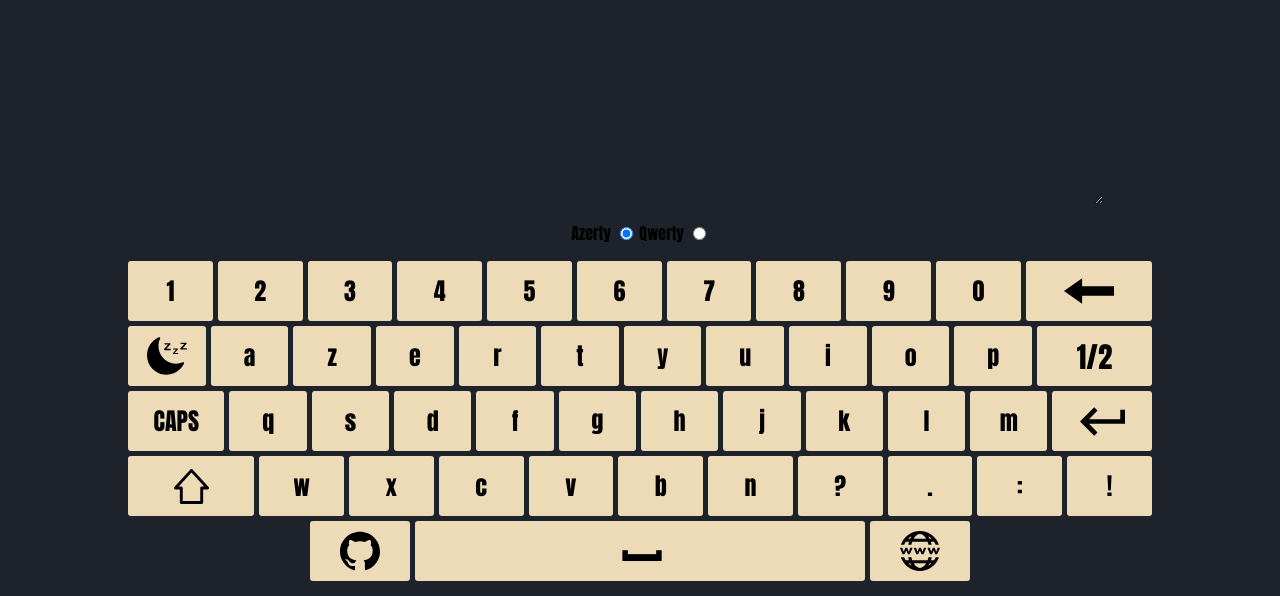
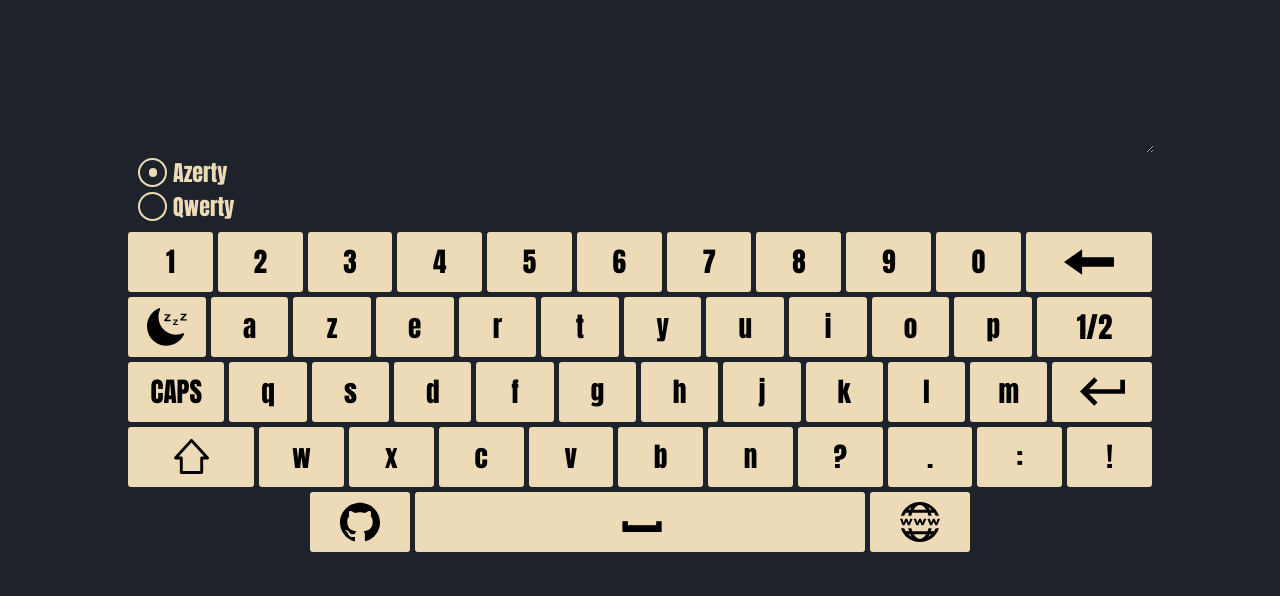
Before and after one commit to RenaudPavie/ClavierVirtuel, a plain HTML site: page index.html in a window 1280 px wide. Shown: the part 204-800 px from the top of the page. Drawn offline with Linux system fonts and the light colour scheme.

Commit message:
Ajout du css pour le switch azerty/qwerty

```diff
--- a/css/style.css
+++ b/css/style.css
@@ -50,12 +50,91 @@ header h2 {
 /* ZONE DE TEXTE */
 .zoneText  {
     border:none;
-    width: 90%;
+    width: 100%;
+    height: 100px;
     color:#eddbb7;
     font-family: 'Arimo', sans-serif;
     background-color: #1e232b;
     font-size: 1.3rem;
 }
+
+/* LANGUE SETUP */
+.lang-setup {
+    color: #eddbb7;
+    position: absolute;
+    top: -70px;
+    left: 10px;
+}
+.lang-setup input:focus {
+    background-color: #ff6b00;
+}
+
+/* The container */
+.lang-setup label {
+    display: block;
+    position: relative;
+    padding-left: 35px;
+    margin-bottom: 12px;
+    cursor: pointer;
+    font-size: 22px;
+    -webkit-user-select: none;
+    -moz-user-select: none;
+    -ms-user-select: none;
+    user-select: none;
+
+}
+
+/* Hide the browser's default radio button */
+.lang-setup label input {
+    position: absolute;
+    opacity: 0;
+    cursor: pointer;
+}
+
+/* Create a custom radio button */
+.checkmark {
+    position: absolute;
+    top: -4px;
+    left: 0;
+    height: 25px;
+    width: 25px;
+    background-color: #1e232b;
+    border-radius: 50%;
+    border:2px solid #eddbb7;
+}
+
+/* On mouse-over, add a grey background color */
+.lang-setup label:hover input ~ .checkmark {
+    background-color: #ff6b00;
+}
+
+/* When the radio button is checked, add a blue background */
+.lang-setup label input:checked ~ .checkmark {
+    background-color: #1e232b;
+}
+
+/* Create the indicator (the dot/circle - hidden when not checked) */
+.checkmark:after {
+    content: "";
+    position: absolute;
+    display: none;
+}
+
+/* Show the indicator (dot/circle) when checked */
+.lang-setup label input:checked ~ .checkmark:after {
+    display: block;
+}
+
+/* Style the indicator (dot/circle) */
+.lang-setup label .checkmark:after {
+    top: 8.5px;
+    left: 8.5px;
+    width: 8.5px;
+    height: 8.5px;
+    border-radius: 50%;
+    background: #eddbb7;
+}
+
 
 /* STYLES GENERIQUES DES TOUCHES */
 #clavier {
@@ -64,6 +143,7 @@ header h2 {
     justify-content: center;
     align-items: center;
     width: 100%;
+    position: relative;
 }
 #clavier section {
     margin-bottom:10px;
@@ -80,12 +160,12 @@ header h2 {
 #clavier button,
 #clavier a {
     font-family:'Anton', sans-serif;
-    font-size: 1.5em;
+    font-size: 1.7em;
     background-color: #eddbb7;
     border:none;
     border-radius:3px;
     width: 100px;
-    height:80px;
+    height:70px;
     cursor: pointer;
 }
 #clavier input.larger,
--- a/index.html
+++ b/index.html
@@ -39,14 +39,25 @@
               CLAVIER
             **-------**
         -->
-        <div class="lang-setup">
-            <label for="azerty">Azerty</label>
-            <input type="radio" class="lang" name="lang" id="azerty" checked>
-            <label for="qwerty">Qwerty</label>
-            <input type="radio" class="lang" name="lang" id="qwerty">
-        </div>
+
 
         <main id="clavier">
+
+            <!--
+                **-------**
+                LANGUE DU CLAVIER
+                **-------**
+            -->
+            <div class="lang-setup">
+                <label for="azerty">Azerty
+                    <input type="radio" class="lang" name="lang" id="azerty" checked>
+                    <span class="checkmark"></span>
+                </label>
+                <label for="qwerty">Qwerty
+                    <input type="radio" class="lang" name="lang" id="qwerty">
+                    <span class="checkmark"></span>
+                </label>
+            </div>
 
             <section class="chiffres">
                 <input type="button" class="letter" value="1">
@@ -114,13 +125,10 @@
                 <span class="space-symbol">
                     <input type="button" id="space" class="letter" value=" ">
                 </span>
-                <a href="https://github.com/RenaudPavie" type="button" id="portfolio"></a>
+                <a href="https://renaudpavie.000webhostapp.com/" type="button" id="portfolio"></a>
             </section>
 
         </main>
-
-
-
 
     </div>
     <script src="./js/script.js"></script>
```
